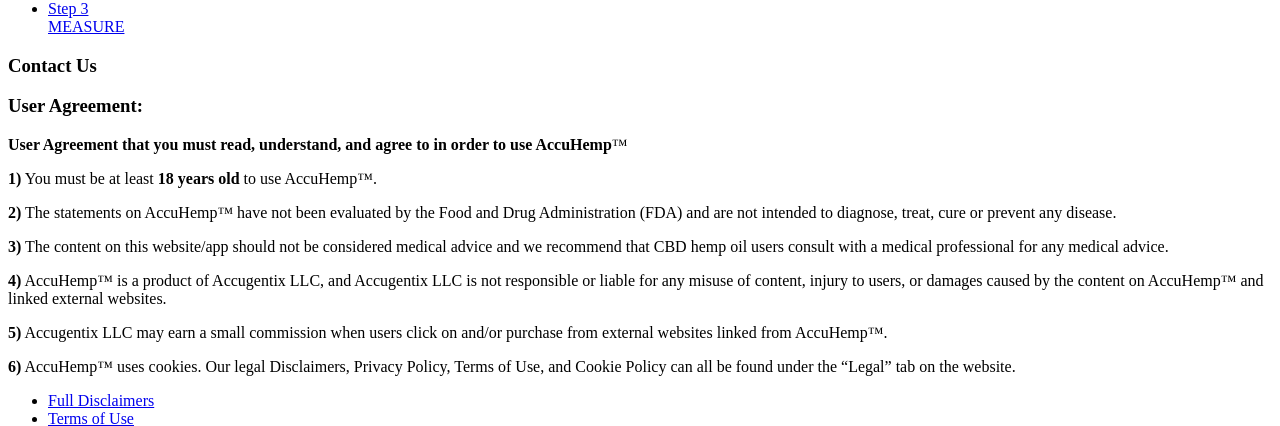
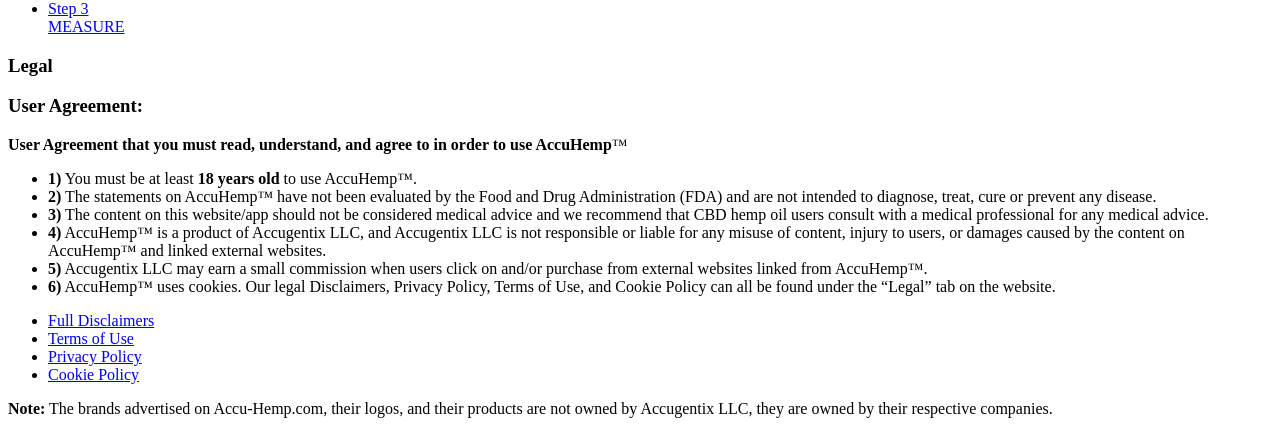
Before and after one commit to cbvargas5/Accu-Hemp, a React app: page /legal in a window 1280 px wide. Shown: the part 524-950 px from the top of the page. Built offline with nearby package versions, Linux system fonts and the light colour scheme; the HTML template or start-up script is replaced by a standard one.

Commit message:
styled legal

```diff
--- a/client/src/components/pages/LegalPage.jsx
+++ b/client/src/components/pages/LegalPage.jsx
@@ -5,19 +5,21 @@ import ButtonCard from '../cards/ButtonCard.jsx'
 
 export default function LegalPage() {
   return (
-    <section>
+    <section className="legal-page">
       <div className="mini-header">
-        <h1>Contact Us</h1>
+        <h1>Legal</h1>
       </div>
       <section className="user-agreement-sec">
         <h3>User Agreement:</h3>
         <p><strong>User Agreement that you must read, understand, and agree to in order to use AccuHemp</strong>&trade;</p>
-        <p><strong>1)</strong> You must be at least <strong>18 years old</strong> to use AccuHemp&trade;.</p>
-        <p><strong>2)</strong> The statements on AccuHemp&trade; have not been evaluated by the Food and Drug Administration (FDA) and are not intended to diagnose, treat, cure or prevent any disease.</p>
-        <p><strong>3)</strong> The content on this website/app should not be considered medical advice and we recommend that CBD hemp oil users consult with a medical professional for any medical advice.</p>
-        <p><strong>4)</strong> AccuHemp™ is a product of Accugentix LLC, and Accugentix LLC is not responsible or liable for any misuse of content, injury to users, or damages caused by the content on AccuHemp™ and linked external websites.</p>
-        <p><strong>5)</strong> Accugentix LLC may earn a small commission when users click on and/or purchase from external websites linked from AccuHemp&trade;.</p>
-        <p><strong>6)</strong> AccuHemp™ uses cookies. Our legal Disclaimers, Privacy Policy, Terms of Use, and Cookie Policy can all be found under the “Legal” tab on the website.</p>
+        <ul>
+          <li><strong>1)</strong> You must be at least <strong>18 years old</strong> to use AccuHemp&trade;.</li>
+          <li><strong>2)</strong> The statements on AccuHemp&trade; have not been evaluated by the Food and Drug Administration (FDA) and are not intended to diagnose, treat, cure or prevent any disease.</li>
+          <li><strong>3)</strong> The content on this website/app should not be considered medical advice and we recommend that CBD hemp oil users consult with a medical professional for any medical advice.</li>
+          <li><strong>4)</strong> AccuHemp™ is a product of Accugentix LLC, and Accugentix LLC is not responsible or liable for any misuse of content, injury to users, or damages caused by the content on AccuHemp™ and linked external websites.</li>
+          <li><strong>5)</strong> Accugentix LLC may earn a small commission when users click on and/or purchase from external websites linked from AccuHemp&trade;.</li>
+          <li><strong>6)</strong> AccuHemp™ uses cookies. Our legal Disclaimers, Privacy Policy, Terms of Use, and Cookie Policy can all be found under the “Legal” tab on the website.</li>
+        </ul>
       </section>
       <section className="legal-redirect">
         <ul>
--- a/client/src/sass/main.scss
+++ b/client/src/sass/main.scss
@@ -716,6 +716,42 @@
             }
         }
 
+        /////////////
+        /// LEGAL ///
+        /////////////
+        .legal-page {
+            h3 {
+                font-size: 2rem;
+                margin: 2rem 0;
+            }
+            ul {
+                li {
+                    margin: 1rem .5rem;
+                    text-align: left;
+                    color: $secondary-color;
+                    font-size: 1.1rem;
+                }
+            }
+            p {
+                color: $primary-color;
+                font-size: 1.3rem;
+                margin: 1.5rem;
+            }
+            .legal-redirect {
+                ul {
+                    display: flex;
+                    flex-wrap: wrap;
+                    justify-content: center;
+                    li {
+                        display: block;
+                        .btn-card {
+                            margin: 0;
+                        }
+                    }
+                }
+            }
+        }
+
         //////////////
         /// MOBILE ///
         //////////////
```
Also changed, not shown: 1 other file (tests, documents, lock files or other folders).
